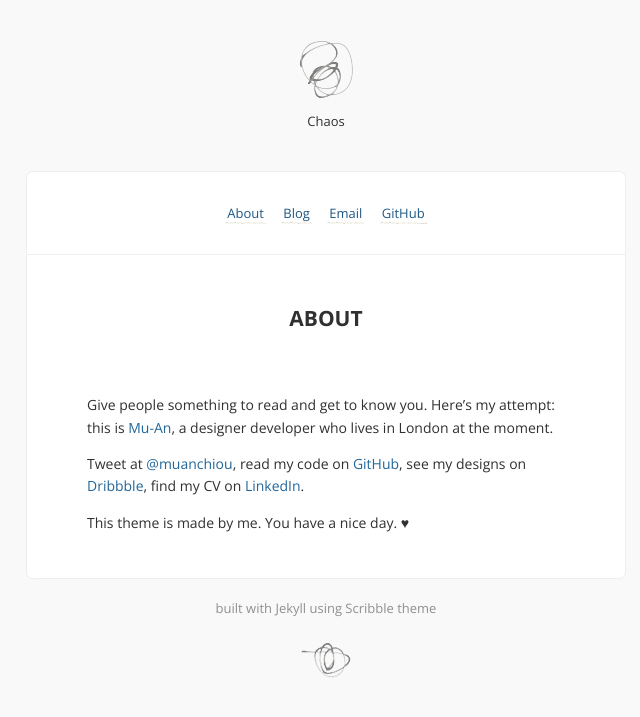
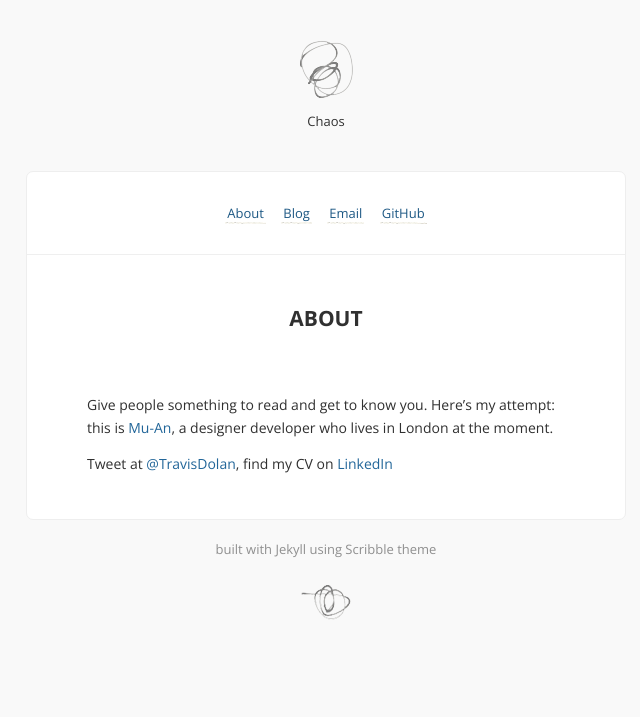
Before and after one commit to rustyautopsy/rustyautopsy.github.io, a Jekyll site: the page built from about.md, in a window 1280 px wide. Shown: the top 717 px of the page, without its empty margins (314-954 px from the left). Built offline with Jekyll 4.4.1, drawn with Linux system fonts in a browser that asks for light colours; Markdown is read by kramdown in place of the engine named in the settings; comment, search, counter and statistics services are not loaded.

Commit message:
updated about content

```diff
--- a/about.md
+++ b/about.md
@@ -5,6 +5,4 @@ title: About
 
 Give people something to read and get to know you. Here's my attempt: this is [Mu-An](http://muan.co), a designer developer who lives in London at the moment.
 
-Tweet at [@muanchiou](http://twitter.com/muanchiou), read my code on [GitHub](http://github.com/muan), see my designs on [Dribbble](http://dribbble.com/muan), find my CV on [LinkedIn](http://uk.linkedin.com/in/muanchiou).
-
-This theme is made by me. You have a nice day. ♥
+Tweet at [@TravisDolan](https://twitter.com/TravisDolan), find my CV on [LinkedIn](http://www.linkedin.com/pub/travis-dolan/12/132/550)
```
